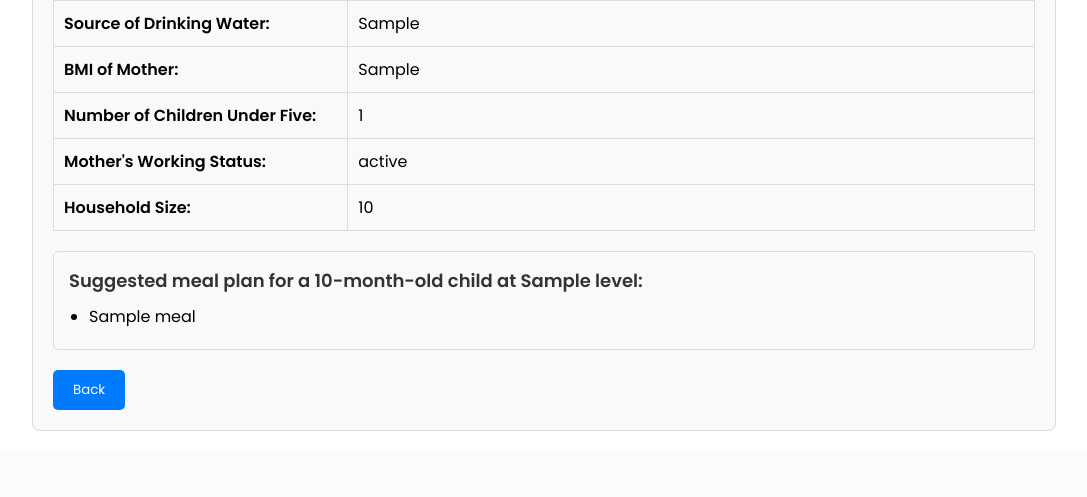
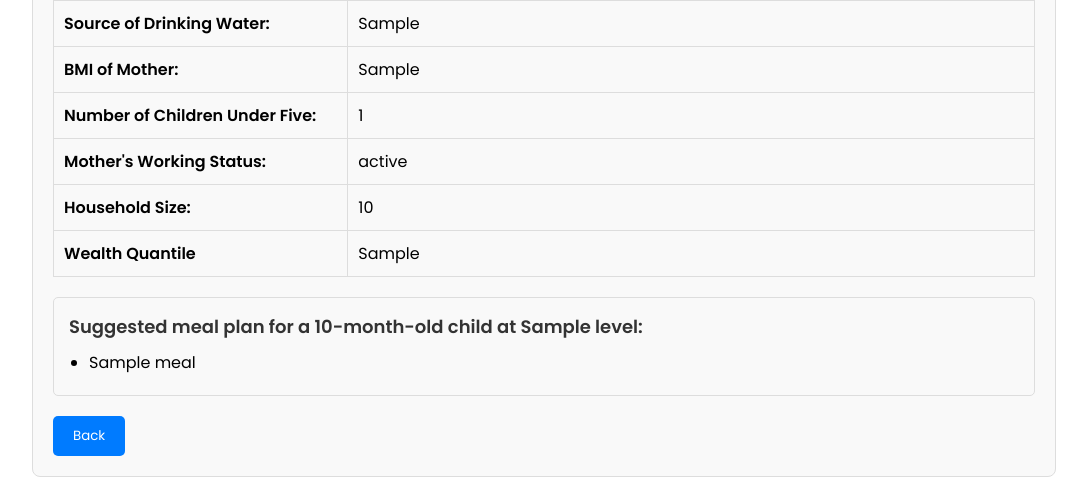
Before and after one commit to moonBSIS/MMIS-FINAL-DEFENSE, a Flask app: template templates/rchu/results.html in a window 1280 px wide. Shown: the part 1034-1531 px from the top of the page, without its empty margins (96-1183 px from the left). Before the commit the page ends 1465 px from the top, so only its background shows below. Run offline with Flask 3, Linux system fonts and the light colour scheme; tables that the repository leaves empty hold one stand-in row (values such as "Sample post"); the template is opened without the code that fills it: values that come from a table or form of the project are taken from there, most other values are stand-ins (such as "Sample title", 1, 10 or a date in 2020); parts of the project's set-up code (start-up, migrations or seed data) failed here and were passed over.

Commit message:
Update results.html

```diff
--- a/templates/rchu/results.html
+++ b/templates/rchu/results.html
@@ -211,6 +211,10 @@
           <td>Household Size:</td>
           <td>{{ prediction.household_size }}</td>
         </tr>
+        <tr>
+          <td>Wealth Quantile</td>
+          <td>{{ prediction.wealth_quantile }}</td>
+        </tr>
       </table>
 
       <div class="food-recommendations">
```
